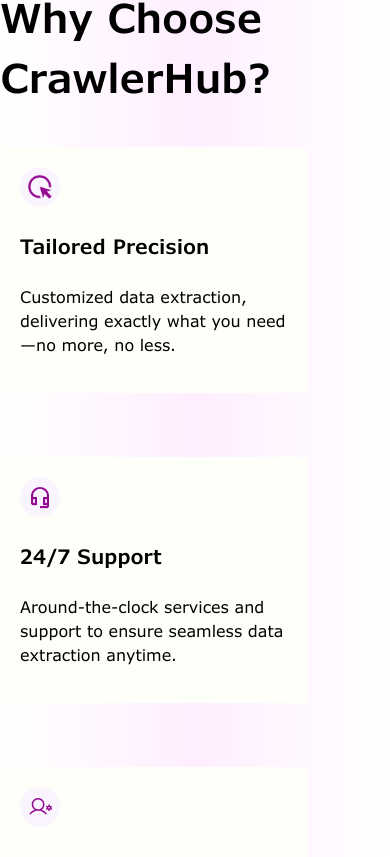
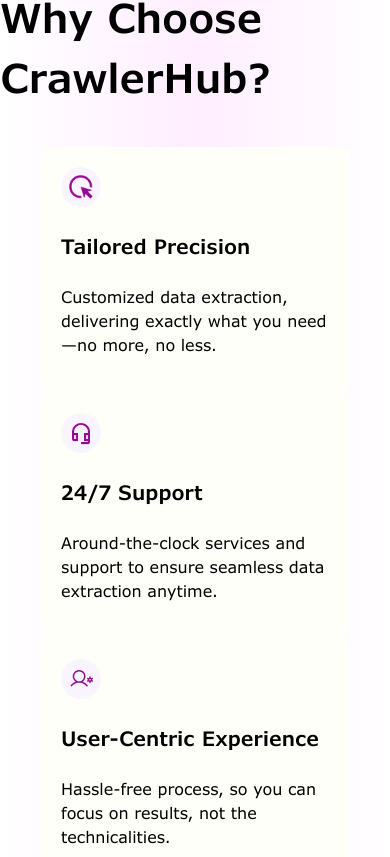
Before and after one commit to beecodeguy/crawlhub, a Next.js app: page / in a window 390 px wide. Shown: the part 943-1800 px from the top of the page. Built offline with nearby package versions, Linux system fonts and the light colour scheme.

Commit message:
resolve screen responsive issue

```diff
--- a/src/app/(webpage)/_components/WhatWouldYou.tsx
+++ b/src/app/(webpage)/_components/WhatWouldYou.tsx
@@ -32,7 +32,7 @@ const WhatWouldYou = () => {
   return (
     <div className="flex flex-col gap-5 items-center bg-grey-light py-4">
       <span className="typography-h2">What Would You Like to Do?</span>
-      <div className="container grid gap-8 xl:grid-cols-4 md:grid-cols-2 xs:grid-cols-1 xl:place-items-stretch xs:place-items-center">
+      <div className="xl:container grid xl:gap-[0px] xs:gap-4 xl:grid-cols-4 md:grid-cols-2 xs:grid-cols-1 xl:place-items-stretch xs:place-items-center">
         <WhyWouldYouContent
           icon={Customized}
           buttonLabel="Request a quote"
--- a/src/app/(webpage)/_components/WhyChooseCrawler.tsx
+++ b/src/app/(webpage)/_components/WhyChooseCrawler.tsx
@@ -24,7 +24,7 @@ const WhyChooseCrawler = () => {
   return (
     <div className="pt-[128px] bg-gradient-custom flex mb-[128px] flex-col gap-[40px] items-center bg-grey-light py-5">
       <span className="typography-h2">Why Choose CrawlerHub?</span>
-      <div className="container grid gap-8 xl:grid-cols-4 md:grid-cols-2 xs:grid-cols-1 xl:place-items-stretch xs:place-items-center">
+      <div className="xl:container grid xl:gap-[0px] xs:gap-4 xl:grid-cols-4 md:grid-cols-2 xs:grid-cols-1 xl:place-items-stretch xs:place-items-center">
         <CrawlerContent
           icon={TailoredPrecision}
           title="Tailored Precision"
```
